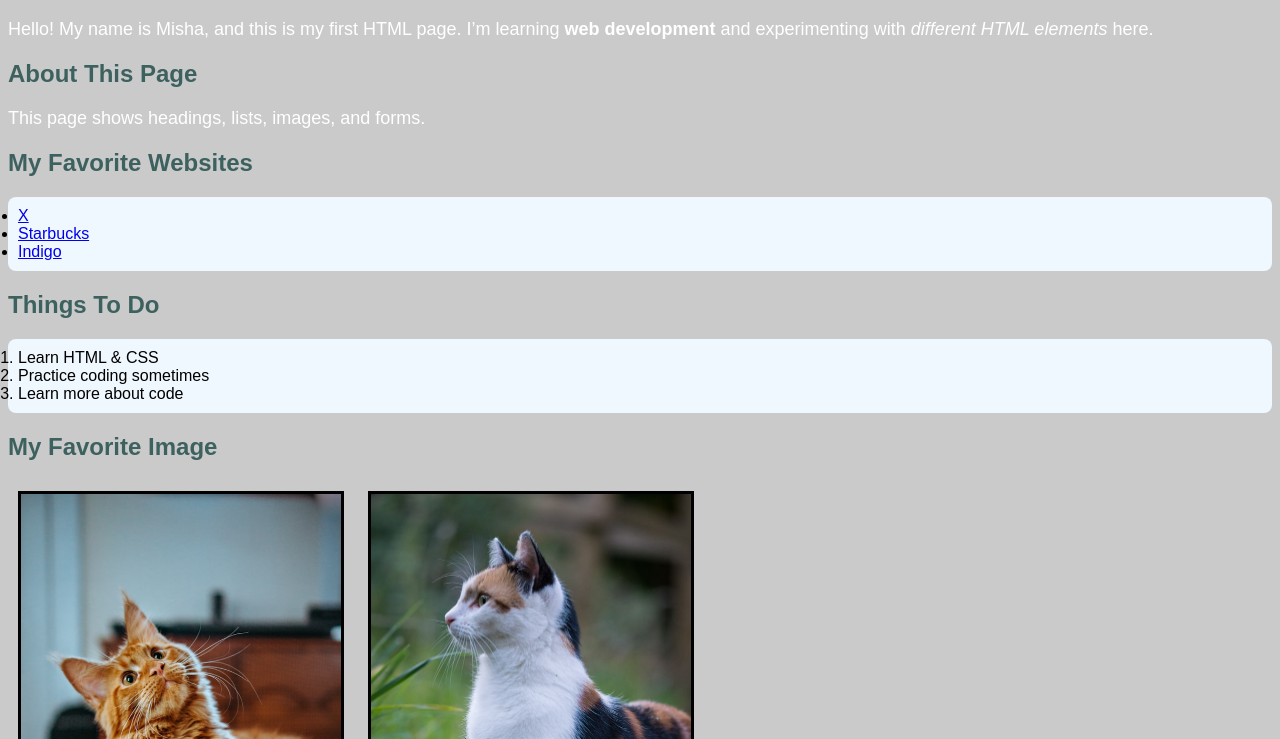
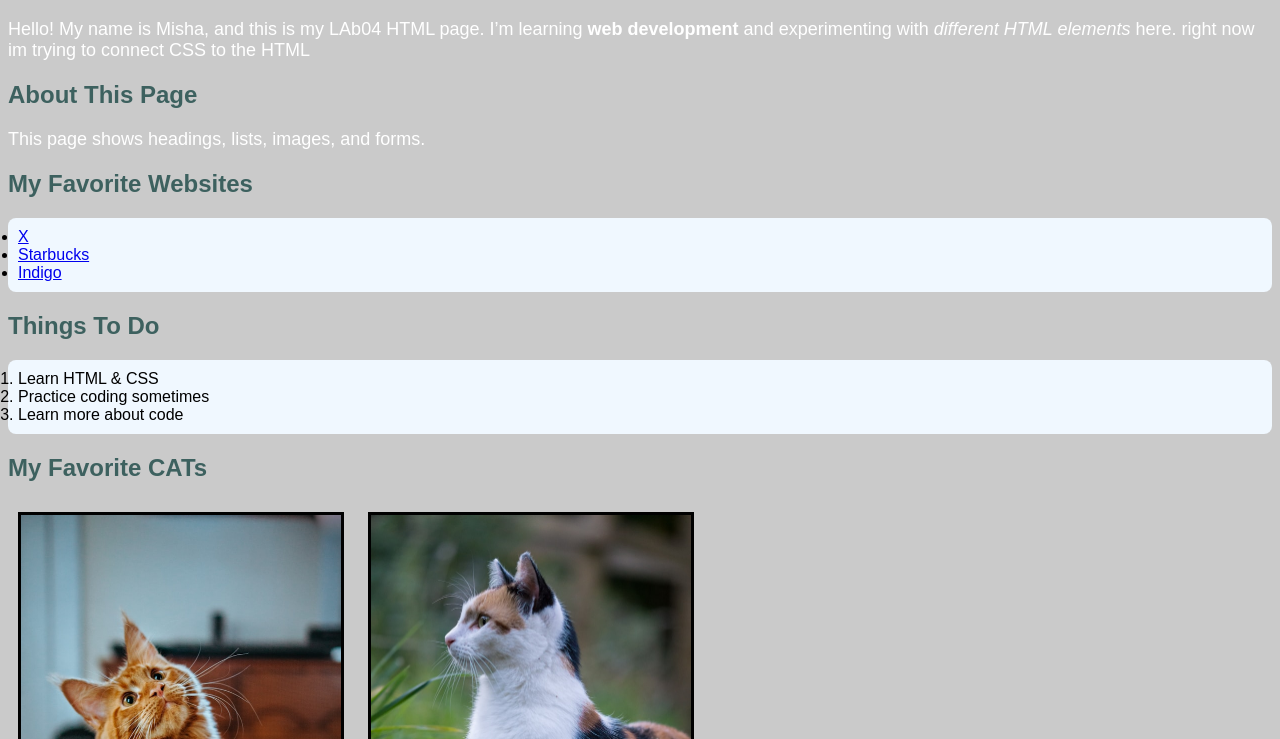
Before and after one commit to mishaghcomp/ThreadCyclecomp101.github.io, a plain HTML site: page index.html in a window 1280 px wide. Shown: the part 61-800 px from the top of the page. Drawn offline with Linux system fonts and the light colour scheme.

Commit message:
Update index.html

```diff
--- a/index.html
+++ b/index.html
@@ -11,9 +11,9 @@
     <h1>Welcome to My Webpage</h1>
 
     <p>
-        Hello! My name is Misha, and this is my first HTML page.
+        Hello! My name is Misha, and this is my LAb04 HTML page.
         I’m learning <strong>web development</strong> and experimenting with
-        <em>different HTML elements</em> here.
+        <em>different HTML elements</em> here. right now im trying to connect CSS to the HTML
     </p>
 
     <h2>About This Page</h2>
@@ -33,8 +33,8 @@
         <li>Learn more about code</li>
     </ol>
 
-    <h2>My Favorite Image</h2>
-    <img src="cat01.jpg" alt="A happy Cat" width="320" height="480">
+    <h2>My Favorite CATs </h2>
+    <img src="cat01.jpg" alt="A happy Cat" width="320" height="480" >
     <img src="cat02.jpg" alt="A mad Cat" width="320" height="480">
 
     <h2>Contact Me</h2>
```
